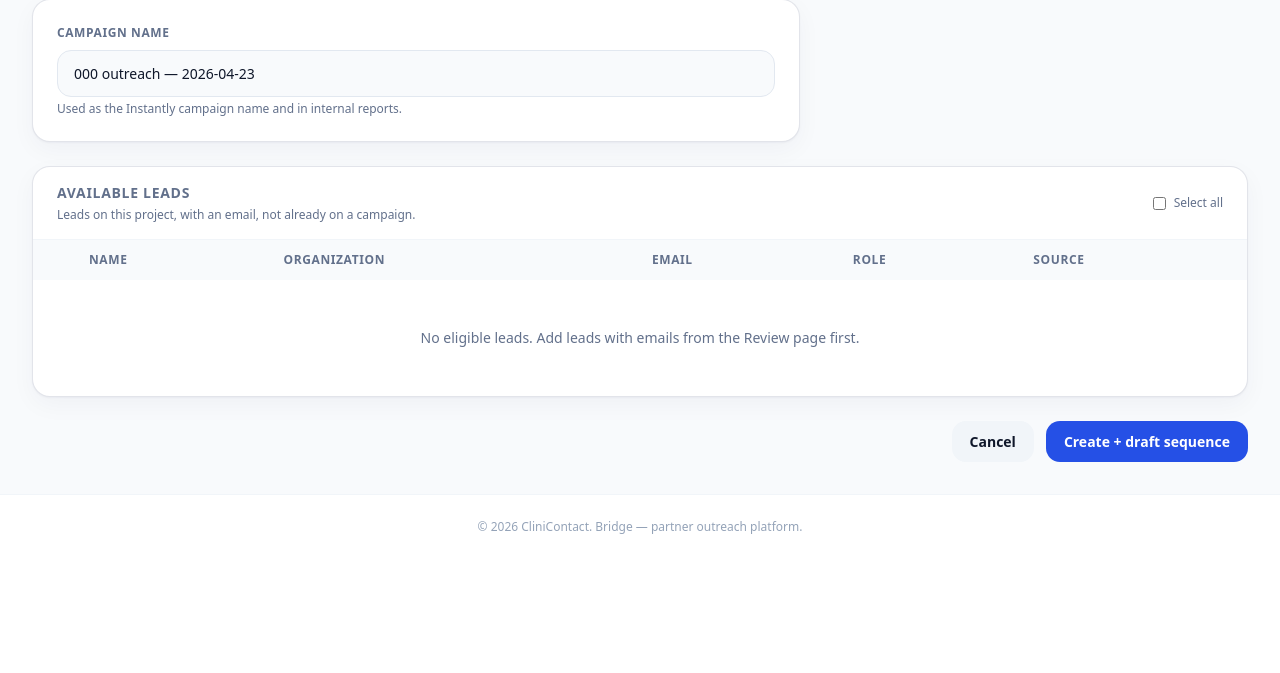
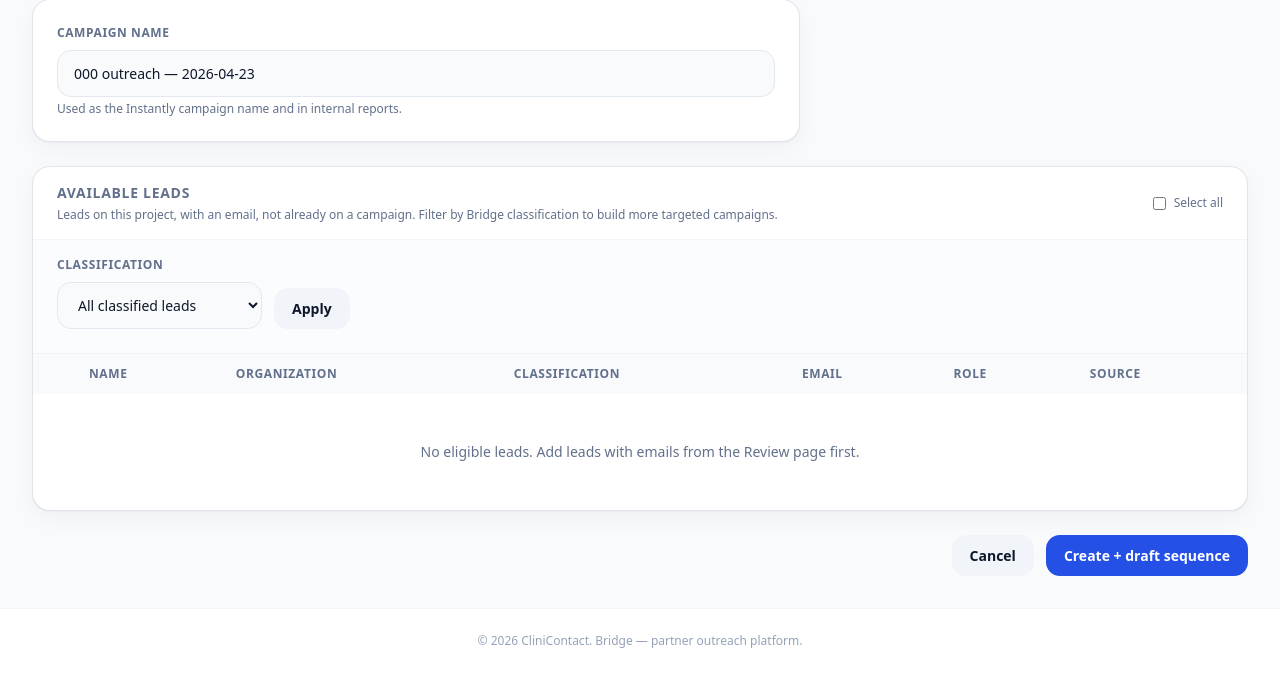
Before and after one commit to Sue-Ann-CliniContact/cc_bridge, a Django app: page /projects/1/campaigns/new/ in a window 1280 px wide. Shown: the part 242-915 px from the top of the page. Before the commit the page ends 776 px from the top, so only its background shows below. Run offline with Django 5.2, Linux system fonts and the light colour scheme; a user stored in the database is signed in; tables that the repository leaves empty hold one stand-in row (values such as "Sample post"); data that the repository does not hold is empty; some libraries are stand-ins or nearby versions.

Commit message:
Add Bridge-side lead classification workflow

```diff
--- a/core/forms.py
+++ b/core/forms.py
@@ -146,7 +146,7 @@ class LeadEditForm(forms.ModelForm):
         model = Lead
         fields = [
             'first_name', 'last_name', 'email', 'phone', 'npi',
-            'organization', 'role', 'specialty', 'contact_url', 'linkedin_url',
+            'organization', 'role', 'specialty', 'classification', 'contact_url', 'linkedin_url',
             'enrichment_status', 'global_opt_out', 'do_not_contact_reason',
         ]
         widgets = {
@@ -158,6 +158,7 @@ class LeadEditForm(forms.ModelForm):
             'organization': forms.TextInput(attrs={'class': 'cc-input'}),
             'role': forms.TextInput(attrs={'class': 'cc-input'}),
             'specialty': forms.TextInput(attrs={'class': 'cc-input'}),
+            'classification': forms.Select(attrs={'class': 'cc-input'}),
             'contact_url': forms.URLInput(attrs={'class': 'cc-input', 'placeholder': 'https://org.example.com/contact'}),
             'linkedin_url': forms.URLInput(attrs={'class': 'cc-input', 'placeholder': 'https://www.linkedin.com/in/...'}),
             'enrichment_status': forms.Select(attrs={'class': 'cc-input'}),
--- a/core/models.py
+++ b/core/models.py
@@ -159,6 +159,19 @@ class Lead(models.Model):
         (ENRICHMENT_FAILED, 'Enrichment failed'),
     ]
 
+    CLASS_UNCLASSIFIED = 'unclassified'
+    CLASS_METABOLIC_CLINIC = 'metabolic_clinic'
+    CLASS_GENETIC_COUNSELOR = 'genetic_counselor'
+    CLASS_ADVOCACY_ORG = 'advocacy_org'
+    CLASS_COMMUNITY_PROVIDER = 'community_provider'
+    CLASSIFICATION_CHOICES = [
+        (CLASS_UNCLASSIFIED, 'Unclassified'),
+        (CLASS_METABOLIC_CLINIC, 'Metabolic Clinic'),
+        (CLASS_GENETIC_COUNSELOR, 'Genetic Counselor'),
+        (CLASS_ADVOCACY_ORG, 'Advocacy Organization'),
+        (CLASS_COMMUNITY_PROVIDER, 'Community Provider'),
+    ]
+
     first_name = models.CharField(max_length=150, blank=True)
     last_name = models.CharField(max_length=150, blank=True)
     email = models.EmailField(max_length=255, blank=True, null=True, db_index=True)
@@ -169,6 +182,7 @@ class Lead(models.Model):
     specialty = models.CharField(max_length=255, blank=True)
     contact_url = models.URLField(max_length=500, blank=True, help_text='Org website or contact-page link (used for AI-suggested orgs where humans need to find the email manually)')
     linkedin_url = models.URLField(max_length=500, blank=True, help_text='LinkedIn profile URL — captured from Apollo, web search, or manual entry')
+    classification = models.CharField(max_length=40, choices=CLASSIFICATION_CHOICES, default=CLASS_UNCLASSIFIED, db_index=True)
     geography = models.JSONField(default=dict, blank=True)
     source = models.CharField(max_length=30, choices=SOURCE_CHOICES, default=SOURCE_MANUAL)
     enrichment_status = models.CharField(max_length=30, choices=ENRICHMENT_CHOICES, default=ENRICHMENT_COMPLETE)
--- a/core/templates/core/campaign_form.html
+++ b/core/templates/core/campaign_form.html
@@ -34,12 +34,38 @@
     <div class="flex items-center justify-between px-6 py-4 border-b border-slate-100">
       <div>
         <h2 class="text-sm font-bold uppercase tracking-wider text-cc-muted">Available leads</h2>
-        <p class="mt-1 text-xs text-cc-muted">Leads on this project, with an email, not already on a campaign.</p>
+        <p class="mt-1 text-xs text-cc-muted">Leads on this project, with an email, not already on a campaign. Filter by Bridge classification to build more targeted campaigns.</p>
       </div>
       <div class="text-xs text-cc-muted">
         <label class="flex items-center gap-2">
           <input type="checkbox" id="selectAll"> Select all
         </label>
+      </div>
+    </div>
+
+    <div class="px-6 py-4 border-b border-slate-100 bg-slate-50/50">
+      <div class="flex flex-wrap items-end gap-3">
+        <div>
+          <label class="cc-label">Classification</label>
+          <select id="classificationFilter" class="cc-input">
+            <option value="">All classified leads</option>
+            {% for summary in classification_summaries %}
+              <option value="{{ summary.value }}" {% if summary.value == classification_filter %}selected{% endif %}>
+                {{ summary.label }}{% if summary.total %} ({{ summary.total }}){% endif %}
+              </option>
+            {% endfor %}
+          </select>
+        </div>
+        <button type="button" id="applyClassificationFilter" class="cc-btn cc-btn-ghost">Apply</button>
+      </div>
+      <div class="mt-2 flex flex-wrap gap-2 text-xs">
+        {% for summary in classification_summaries %}
+          {% if summary.total %}
+            <a href="?classification={{ summary.value }}" class="cc-chip {% if summary.value == classification_filter %}ok{% else %}muted{% endif %}">
+              {{ summary.label }} · {{ summary.total }}
+            </a>
+          {% endif %}
+        {% endfor %}
       </div>
     </div>
 
@@ -49,6 +75,7 @@
           <th class="px-4 py-3 w-10"></th>
           <th class="px-4 py-3 text-left">Name</th>
           <th class="px-4 py-3 text-left">Organization</th>
+          <th class="px-4 py-3 text-left">Classification</th>
           <th class="px-4 py-3 text-left">Email</th>
           <th class="px-4 py-3 text-left">Role</th>
           <th class="px-4 py-3 text-left">Source</th>
@@ -60,12 +87,13 @@
             <td class="px-4 py-3"><input type="checkbox" name="project_lead_ids" value="{{ pl.pk }}" class="row-select"></td>
             <td class="px-4 py-3 font-medium text-cc-ink">{{ pl.lead.first_name }} {{ pl.lead.last_name }}</td>
             <td class="px-4 py-3 text-cc-muted">{{ pl.lead.organization|default:"—" }}</td>
+            <td class="px-4 py-3"><span class="cc-chip muted text-[10px]">{{ pl.lead.get_classification_display }}</span></td>
             <td class="px-4 py-3 text-cc-ink">{{ pl.lead.email }}</td>
             <td class="px-4 py-3 text-cc-muted">{{ pl.lead.role|default:"—" }}</td>
             <td class="px-4 py-3"><span class="cc-chip muted text-[10px]">{{ pl.lead.get_source_display }}</span></td>
           </tr>
         {% empty %}
-          <tr><td colspan="6" class="px-4 py-12 text-center text-cc-muted text-sm">
+          <tr><td colspan="7" class="px-4 py-12 text-center text-cc-muted text-sm">
             No eligible leads. Add leads with emails from the Review page first.
           </td></tr>
         {% endfor %}
@@ -86,5 +114,19 @@ if (selectAll) {
     document.querySelectorAll('.row-select').forEach(cb => cb.checked = e.target.checked);
   });
 }
+
+const classificationFilter = document.getElementById('classificationFilter');
+const applyClassificationFilter = document.getElementById('applyClassificationFilter');
+if (classificationFilter && applyClassificationFilter) {
+  applyClassificationFilter.addEventListener('click', () => {
+    const url = new URL(window.location.href);
+    if (classificationFilter.value) {
+      url.searchParams.set('classification', classificationFilter.value);
+    } else {
+      url.searchParams.delete('classification');
+    }
+    window.location.href = url.toString();
+  });
+}
 </script>
 {% endblock %}
--- a/core/templates/core/lead_edit.html
+++ b/core/templates/core/lead_edit.html
@@ -103,6 +103,7 @@
     <div><label class="cc-label">Organization</label>{{ form.organization }}</div>
     <div><label class="cc-label">Role / title</label>{{ form.role }}</div>
     <div><label class="cc-label">Specialty</label>{{ form.specialty }}</div>
+    <div><label class="cc-label">Classification</label>{{ form.classification }}</div>
     <div><label class="cc-label">NPI</label>{{ form.npi }}</div>
     <div class="md:col-span-2"><label class="cc-label">Contact URL</label>{{ form.contact_url }}<p class="mt-1 text-xs text-cc-muted">Website or contact-page link (especially for AI-suggested orgs — gives you a place to find the right email).</p></div>
     <div class="md:col-span-2"><label class="cc-label">LinkedIn URL</label>{{ form.linkedin_url }}<p class="mt-1 text-xs text-cc-muted">Profile URL — captured automatically from Apollo / web search, or paste manually.</p></div>
--- a/core/views.py
+++ b/core/views.py
@@ -6,7 +6,7 @@ from django.conf import settings as django_settings
 from django.contrib import messages
 from django.contrib.auth.decorators import login_required
 from django.core.paginator import Paginator
-from django.db.models import Exists, OuterRef, Q
+from django.db.models import Count, Exists, OuterRef, Q
 from django.http import JsonResponse
 from django.shortcuts import get_object_or_404, redirect, render
 from django.utils import timezone
@@ -310,12 +310,15 @@ def lead_review(request, project_id):
 
     qs = Lead.objects.annotate(on_project=Exists(already_on_project))
     source_filter = request.GET.get('source', '')
+    classification_filter = request.GET.get('classification', '')
     has_email = request.GET.get('has_email', '')
     hide_added = request.GET.get('hide_added', '1')
     query = request.GET.get('q', '').strip()
 
     if source_filter:
         qs = qs.filter(source=source_filter)
+    if classification_filter:
+        qs = qs.filter(classification=classification_filter)
     if has_email == '1':
         qs = qs.filter(email__isnull=False).exclude(email='')
     elif has_email == '0':
@@ -346,11 +349,13 @@ def lead_review(request, project_id):
         'conflict_count': conflict_count,
         'filters': {
             'source': source_filter,
+            'classification': classification_filter,
             'has_email': has_email,
             'hide_added': hide_added,
             'q': query,
         },
         'source_choices': Lead.SOURCE_CHOICES,
+        'classification_choices': Lead.CLASSIFICATION_CHOICES,
     })
 
 
@@ -443,6 +448,7 @@ def web_enrich_clinician(request, lead_id):
 @login_required
 def campaign_create(request, project_id):
     project = get_object_or_404(Project, pk=project_id)
+    classification_filter = request.GET.get('classification', '')
 
     # Only offer ProjectLeads that (a) have an email and (b) aren't already on a campaign.
     available_qs = (
@@ -453,6 +459,30 @@ def campaign_create(request, project_id):
         .select_related('lead')
         .order_by('-created_at')
     )
+    if classification_filter:
+        available_qs = available_qs.filter(lead__classification=classification_filter)
+
+    classification_counts = list(
+        ProjectLead.objects
+        .filter(project=project, campaign__isnull=True)
+        .exclude(lead__email__isnull=True)
+        .exclude(lead__email='')
+        .values('lead__classification')
+        .annotate(total=Count('id'))
+        .order_by('lead__classification')
+    )
+    classification_totals = {
+        row['lead__classification']: row['total']
+        for row in classification_counts
+    }
+    classification_summaries = [
+        {
+            'value': value,
+            'label': label,
+            'total': classification_totals.get(value, 0),
+        }
+        for value, label in Lead.CLASSIFICATION_CHOICES
+    ]
 
     if request.method == 'POST':
         name = (request.POST.get('name') or '').strip() or f'{project.study_code} outreach — {timezone.now():%Y-%m-%d}'
@@ -475,6 +505,9 @@ def campaign_create(request, project_id):
         'project': project,
         'available_leads': available_qs,
         'suggested_name': f'{project.study_code} outreach — {timezone.now():%Y-%m-%d}',
+        'classification_filter': classification_filter,
+        'classification_choices': Lead.CLASSIFICATION_CHOICES,
+        'classification_summaries': classification_summaries,
     })
 
 
--- a/integrations/monday_client.py
+++ b/integrations/monday_client.py
@@ -127,6 +127,7 @@ def bridge_column_map(columns: list[dict]) -> dict:
         'contact_name': '',
         'organization': '',
         'role_specialty': '',
+        'classification': '',
         'email': '',
         'source_directory': '',
         'campaign_status': '',
@@ -156,6 +157,8 @@ def bridge_column_map(columns: list[dict]) -> dict:
             mapping['organization'] = col_id
         elif ('role' in title or 'specialty' in title or 'position' in title) and not mapping['role_specialty']:
             mapping['role_specialty'] = col_id
+        elif ('contact type' in title or 'classification' in title) and not mapping['classification']:
+            mapping['classification'] = col_id
         elif ('email address' in title or 'main contact email' in title or title == 'email' or 'email' in title) and not mapping['email']:
             mapping['email'] = col_id
         elif 'source' in title and not mapping['source_directory']:
```
Also changed, not shown: core/services/monday_sync.py (+28 -1 lines), core/services/sourcing.py (+101 -0 lines), core/templates/core/lead_review.html (+14 -3 lines), core/migrations/0009_lead_classification.py (added).
